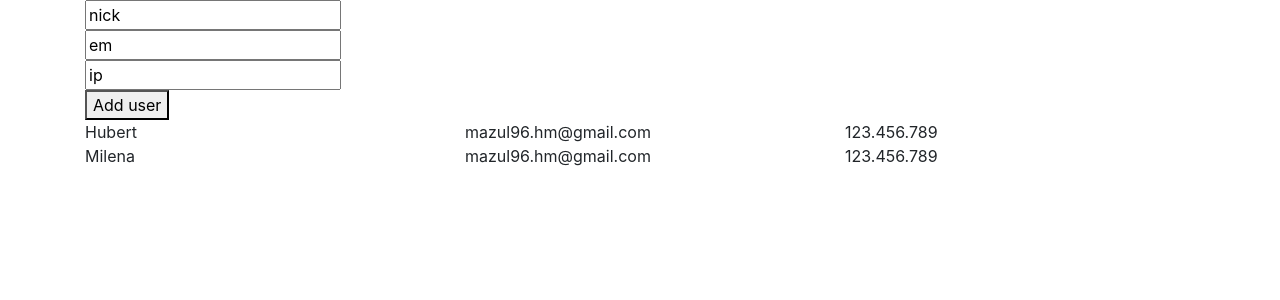
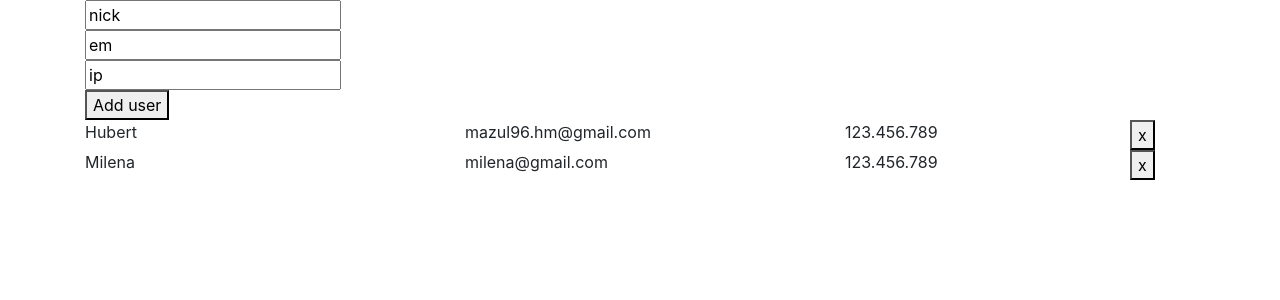
Before and after one commit to mazurro1/todoApp, a React (Create React App) app: page / in a window 1280 px wide. Shown: the top 300 px of the page. Built offline with nearby package versions, Linux system fonts and the light colour scheme.

Commit message:
v1.3(only validate to do)

```diff
--- a/src/App.js
+++ b/src/App.js
@@ -2,7 +2,7 @@ import React from 'react';
 import './style/App.scss';
 import 'bootstrap/dist/css/bootstrap.min.css'
 
-const arrayUsers = [
+let arrayUsers = [
   {
     id: 0,
     nickname: 'Hubert',
@@ -12,7 +12,7 @@ const arrayUsers = [
   {
     id: 1,
     nickname: 'Milena',
-    email: 'mazul96.hm@gmail.com',
+    email: 'milena@gmail.com',
     ipAdress: '123.456.789',
   },
 ]
@@ -23,6 +23,7 @@ export default class App extends React.Component {
     email: 'em',
     ipAdress: 'ip',
     allUsers: arrayUsers,
+    validate: { nickname: true, email: true, ipAdress: true },
   }
 
 
@@ -43,14 +44,32 @@ export default class App extends React.Component {
       ipAdress: this.state.ipAdress,
     }
 
-    newArrayUsers.push(newObject);
+    if (this.state.nickname && this.state.email && this.state.ipAdress) {
+
+      // walidacja
+
+      newArrayUsers.push(newObject);
+      this.setState(prevState => ({
+        allUsers: newArrayUsers,
+        nickname: '',
+        email: '',
+        ipAdress: '',
+        validate: { nickname: prevState.nickname, email: !prevState.email, ipAdress: prevState.ipAdress }
+      }))
+
+    }
+  }
+
+  handleDeleteUser = (e, email) => {
+    const newArrayUserFilter = arrayUsers.filter(user => user.email !== email);
+    arrayUsers = newArrayUserFilter;
     this.setState({
-      allUsers: newArrayUsers,
+      allUsers: newArrayUserFilter,
     })
   }
 
   render() {
-    console.log(this.state.allUsers);
+
     return (
       <div className="container">
         <FormIp
@@ -60,7 +79,7 @@ export default class App extends React.Component {
           handleChange={this.handleChange}
           handleAddToArray={this.handleAddToArray}
         />
-        {CreateTable(this.state.allUsers)}
+        {CreateTable(this.state.allUsers, this.handleDeleteUser)}
       </div>
     );
   }
@@ -73,7 +92,7 @@ const FormIp = props => {
     <>
       <form onSubmit={handleAddToArray}>
         <input type="text" name={'nickname'} value={nickname} onChange={handleChange} /><br />
-        <input type="text" name={'email'} value={email} onChange={handleChange} /><br />
+        <input name={'email'} value={email} onChange={handleChange} /><br />
         <input type="text" name={'ipAdress'} value={ipAdress} onChange={handleChange} /><br />
         <button>Add user</button>
       </form>
@@ -81,20 +100,21 @@ const FormIp = props => {
   )
 }
 
-const CreateTable = allUsers => {
+const CreateTable = (allUsers, handleDeleteUser) => {
   const users = allUsers.map(user =>
     <CreateUser
       key={user.id}
       nickname={user.nickname}
       email={user.email}
       ipAdress={user.ipAdress}
+      handleDeleteUser={handleDeleteUser}
     />
   )
   return users;
 }
 
 const CreateUser = props => {
-  const { nickname, email, ipAdress } = props;
+  const { nickname, email, ipAdress, handleDeleteUser } = props;
 
   return (
     <div className='row'>
@@ -104,8 +124,11 @@ const CreateUser = props => {
       <div className='col-4'>
         {email}
       </div>
-      <div className='col-4'>
+      <div className='col-3'>
         {ipAdress}
+      </div>
+      <div className='col-1'>
+        <button onClick={(e) => handleDeleteUser(e, email)}>x</button>
       </div>
     </div>
   )
```
